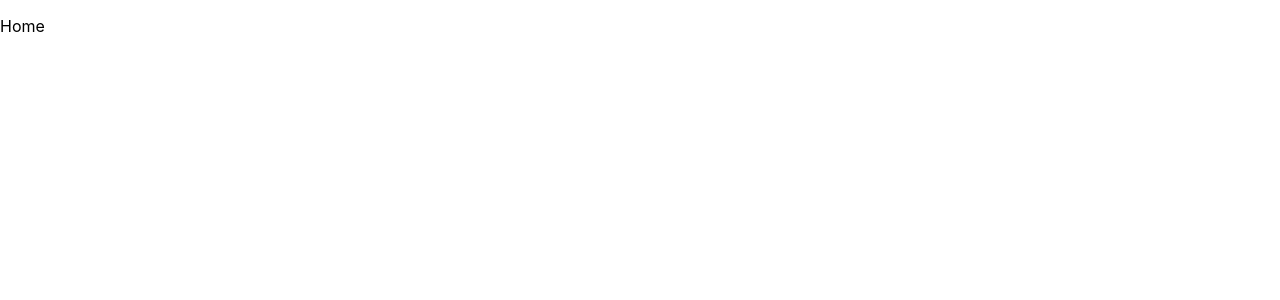
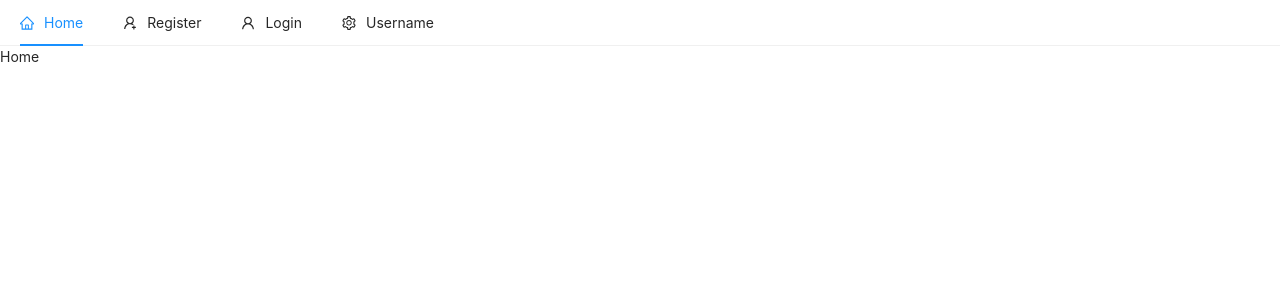
Before and after one commit to JaimeSolisS/presupuestos, a React (Create React App) app in the folder client/: page / in a window 1280 px wide. Shown: the top 300 px of the page. Built offline with nearby package versions, Linux system fonts and the light colour scheme.

Commit message:
Feat Nav header
Link Home, Login and Register
npm i @ant-design/icons
npm i antd
npm i styled-components
Bootstrap

```diff
--- a/client/package.json
+++ b/client/package.json
@@ -3,13 +3,16 @@
     "version": "0.1.0",
     "private": true,
     "dependencies": {
+        "@ant-design/icons": "^4.2.2",
         "@testing-library/jest-dom": "^5.11.4",
         "@testing-library/react": "^11.1.0",
         "@testing-library/user-event": "^12.1.10",
+        "antd": "^4.8.2",
         "react": "^17.0.1",
         "react-dom": "^17.0.1",
         "react-router-dom": "^5.2.0",
         "react-scripts": "4.0.0",
+        "styled-components": "^5.2.1",
         "web-vitals": "^0.2.4"
     },
     "scripts": {
--- a/client/public/index.html
+++ b/client/public/index.html
@@ -1,43 +1,24 @@
 <!DOCTYPE html>
 <html lang="en">
-  <head>
+
+<head>
     <meta charset="utf-8" />
     <link rel="icon" href="%PUBLIC_URL%/favicon.ico" />
     <meta name="viewport" content="width=device-width, initial-scale=1" />
     <meta name="theme-color" content="#000000" />
-    <meta
-      name="description"
-      content="Web site created using create-react-app"
-    />
+    <meta name="description" content="Web site created using create-react-app" />
     <link rel="apple-touch-icon" href="%PUBLIC_URL%/logo192.png" />
-    <!--
-      manifest.json provides metadata used when your web app is installed on a
-      user's mobile device or desktop. See https://developers.google.com/web/fundamentals/web-app-manifest/
-    -->
+
     <link rel="manifest" href="%PUBLIC_URL%/manifest.json" />
-    <!--
-      Notice the use of %PUBLIC_URL% in the tags above.
-      It will be replaced with the URL of the `public` folder during the build.
-      Only files inside the `public` folder can be referenced from the HTML.
 
-      Unlike "/favicon.ico" or "favicon.ico", "%PUBLIC_URL%/favicon.ico" will
-      work correctly both with client-side routing and a non-root public URL.
-      Learn how to configure a non-root public URL by running `npm run build`.
-    -->
+    <link rel="stylesheet" href="https://unpkg.com/bootstrap-material-design@4.1.1/dist/css/bootstrap-material-design.min.css" integrity="sha384-wXznGJNEXNG1NFsbm0ugrLFMQPWswR3lds2VeinahP8N0zJw9VWSopbjv2x7WCvX" crossorigin="anonymous" />
+
     <title>React App</title>
-  </head>
-  <body>
+</head>
+
+<body>
     <noscript>You need to enable JavaScript to run this app.</noscript>
     <div id="root"></div>
-    <!--
-      This HTML file is a template.
-      If you open it directly in the browser, you will see an empty page.
+</body>
 
-      You can add webfonts, meta tags, or analytics to this file.
-      The build step will place the bundled scripts into the <body> tag.
-
-      To begin the development, run `npm start` or `yarn start`.
-      To create a production bundle, use `npm run build` or `yarn build`.
-    -->
-  </body>
 </html>
--- a/client/src/App.js
+++ b/client/src/App.js
@@ -5,16 +5,19 @@
 import Home from './pages/Home'
 import Register from './pages/auth/Register'
 import Login from './pages/auth/Login'
+import  Header  from './components/nav/Header'
 
 const App = () => {
 
   return (
+    <>
+    <Header/>
     <Switch>
       <Route exact path="/" component={Home}/>
       <Route exact path="/login" component={Login}/>
       <Route exact path="/register" component={Register}/>
     </Switch>
-
+  </>
   )
 }
 
--- /dev/null
+++ b/client/src/components/nav/Header.js
@@ -0,0 +1,53 @@
+import React, {useState} from 'react'
+import styled from 'styled-components'
+import { Menu } from 'antd';
+import { HomeOutlined , UserOutlined, SettingOutlined, UserAddOutlined} from '@ant-design/icons';
+import {Link}  from 'react-router-dom'
+
+
+const {SubMenu, Item} = Menu; //Menu.SubMenu, Menu.Item
+
+    const StyledItem = styled(Menu.Item)`
+        float: right
+  `;
+
+const Header = () => {
+
+    const [current, setCurrent] = useState('home')
+
+    const handleClick = (e) => {
+        //console.log(e.key)
+        setCurrent(e.key)
+    }
+
+    return (
+
+            <Menu onClick={handleClick} selectedKeys={[current]} mode="horizontal">
+        <Item key="home" icon={<HomeOutlined />}>
+            <Link to = "/">Home</Link>
+        </Item>
+
+        <Item key="register" icon={<UserAddOutlined />} className="float-right">
+        <Link to = "/register">Register</Link>
+        </Item>
+
+
+
+        <Item key="login" icon={<UserOutlined />} className="float-right">
+        <Link to = "/login">Login</Link>
+        </Item>
+
+
+        <SubMenu key="SubMenu" icon={<SettingOutlined />} title="Username">
+            <Item key="setting:1">Option 1</Item>
+            <Item key="setting:2">Option 2</Item>
+        </SubMenu>
+
+      </Menu>
+
+
+
+    )
+}
+
+export default Header
--- a/client/src/index.js
+++ b/client/src/index.js
@@ -4,6 +4,7 @@
 import App from './App';
 import reportWebVitals from './reportWebVitals';
 import {BrowserRouter} from 'react-router-dom';
+import "antd/dist/antd.css"
 
 ReactDOM.render(
   <React.StrictMode>
```
Also changed, not shown: 1 other file (tests, documents, lock files or other folders).
